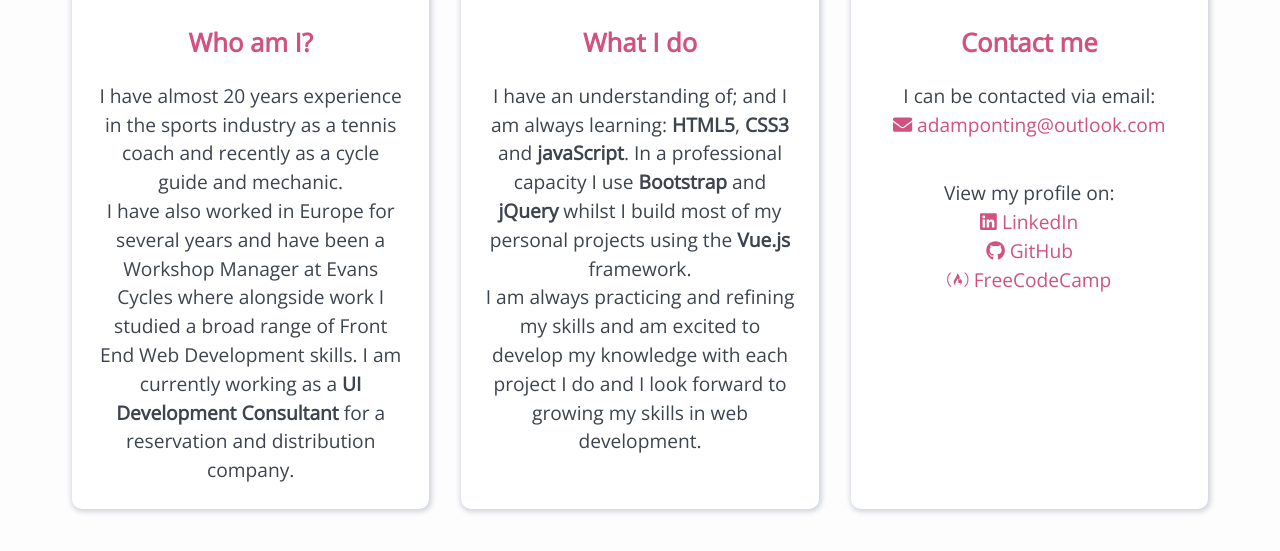
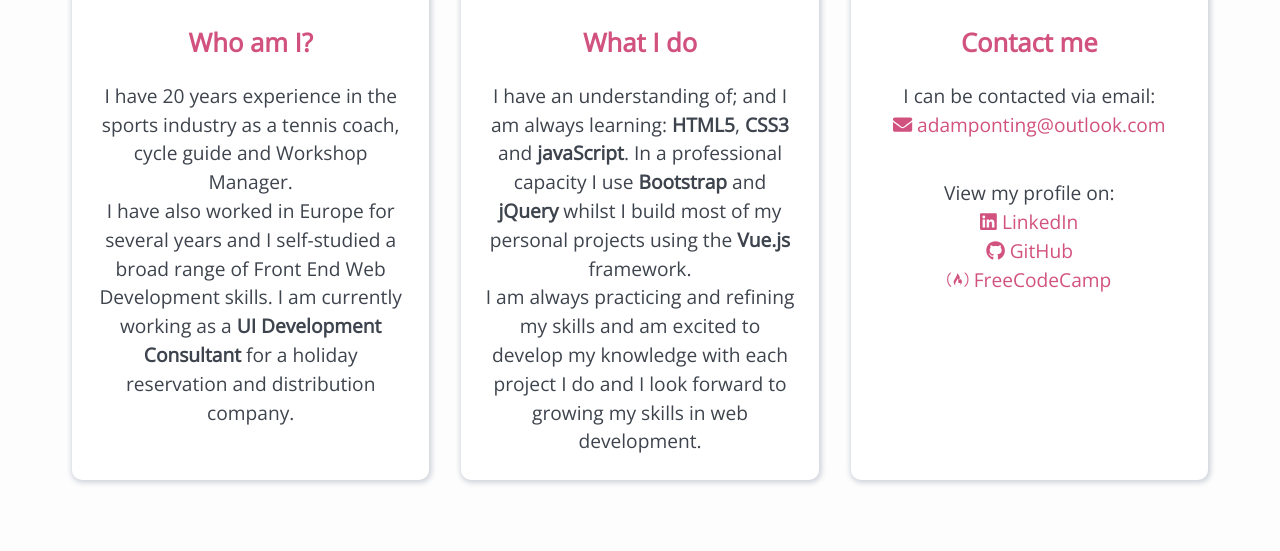
Before and after one commit to Adam-Ponting/cv, a Vue app: page / in a window 1280 px wide. Shown: the part 938-1489 px from the top of the page. Built offline with nearby package versions, Linux system fonts and the light colour scheme.

Commit message:
Update welcome and skills

```diff
--- a/package.json
+++ b/package.json
@@ -12,7 +12,7 @@
     "@fortawesome/free-brands-svg-icons": "^5.13.0",
     "@fortawesome/free-solid-svg-icons": "^5.13.0",
     "@fortawesome/vue-fontawesome": "^0.1.9",
-    "firebase": "^7.14.2",
+    "firebase": "^7.24.0",
     "vue": "^2.6.11",
     "vue-router": "^3.1.6",
     "vue-scrollto": "^2.18.1"
--- a/src/components/AppSkills.vue
+++ b/src/components/AppSkills.vue
@@ -69,7 +69,7 @@ export default {
       color: '#41B883',
       header: 'Vue',
       text:
-        'I have been using and learning Vue alongside javaScript. The majority of my websites are built in Vue and I use <strong>Vuex</strong> and <strong>Vue-router</strong> where needed. I am comfortable with the Vue framework and look forward to the new features expected in <strong>Vue 3.0</strong> later in 2020.'
+        'I have been using and learning Vue alongside javaScript. I use Vue 2 in a professional capacity and am looking forward to the new features in <strong>Vue 3.0</strong> The majority of my websites are built in Vue and I use <strong>Vuex</strong> and <strong>Vue-router</strong> where needed.'
     },
     {
       name: 'Responsive Design',
@@ -101,7 +101,7 @@ export default {
       color: '#417fda',
       header: 'SVN',
       text:
-        'I use Tortoise SVN professionally and it was interesting learning a different and new way of handling version control.'
+        'I use Tortoise SVN professionally, it was interesting learning a different and new way of handling version control.'
     },
     {
       name: 'Google Firebase',
@@ -162,7 +162,7 @@ export default {
     // https://skillcrush.com/2016/10/31/web-developer-portfolio/
     // https://skillcrush.com/2019/03/19/how-to-start-a-web-developer-career/
     /*
-    {
+	{
       name: 'Testing',
       icon: ['fas', 'bug'],
       color: '#472ada',
--- a/src/components/AppWelcome.vue
+++ b/src/components/AppWelcome.vue
@@ -23,14 +23,13 @@
         <h3 class="welcome-details__header">Who am I?</h3>
 
         <p class="welcome-details__paragraph">
-          I have almost 20 years experience in the sports industry as a tennis
-          coach and recently as a cycle guide and mechanic.
+          I have 20 years experience in the sports industry as a tennis
+          coach, cycle guide and Workshop Manager.
           <br />
-          I have also worked in Europe for several years and have been a
-          Workshop Manager at Evans Cycles where alongside work I studied a
+          I have also worked in Europe for several years and I self-studied a
           broad range of Front End Web Development skills. I am currently
           working as a <strong>UI Development Consultant</strong> for a
-          reservation and distribution company.
+          holiday reservation and distribution company.
         </p>
       </article>
       <article class="welcome-article">
```
Also changed, not shown: 1 other file (tests, documents, lock files or other folders).
